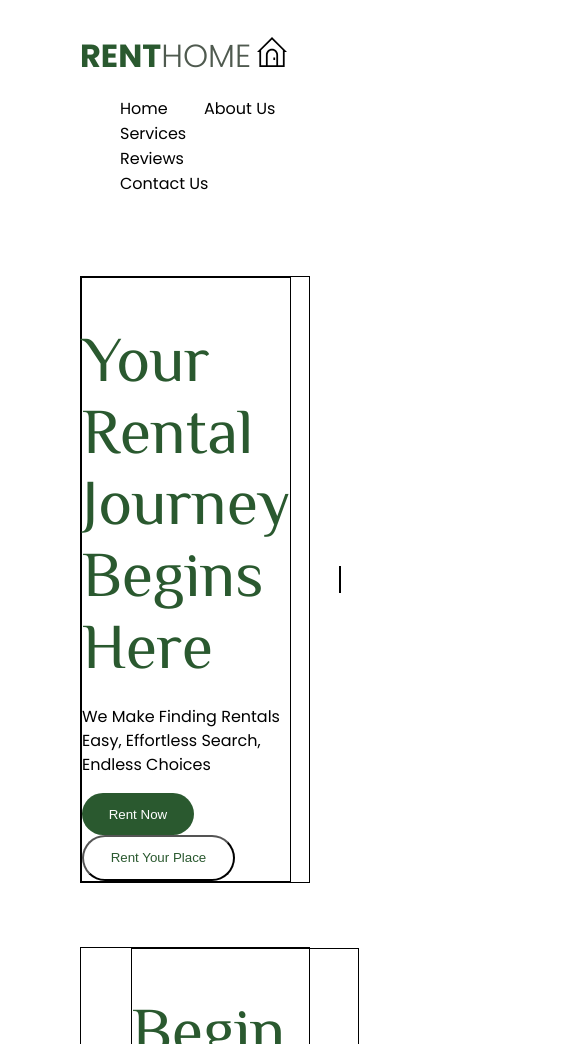
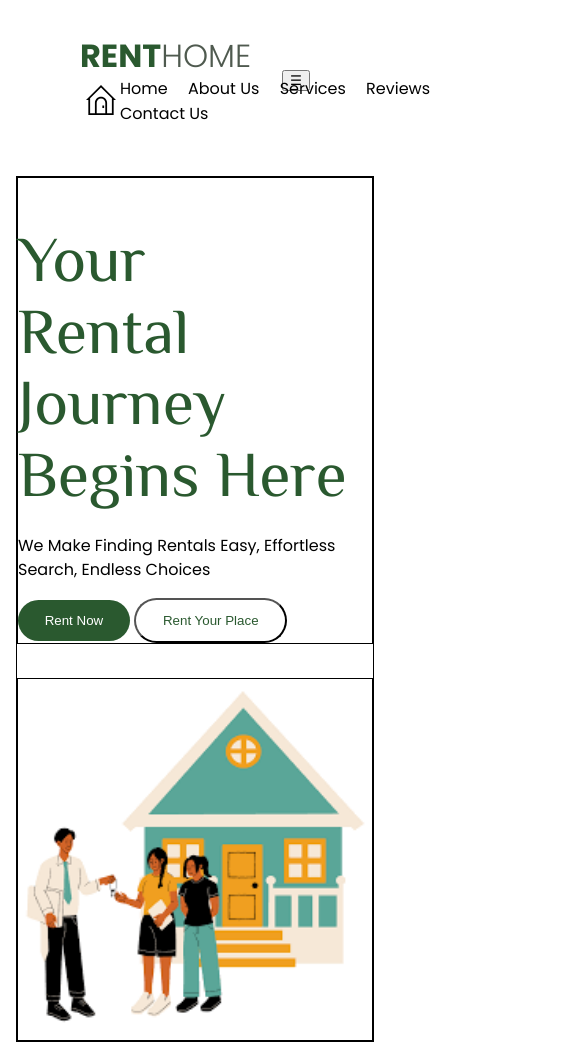
Before and after one commit to Gentlefrank/landing-page-Amena, a plain HTML site: page index.html in a window 390 px wide. Shown: the top 1044 px of the page, 585 px wide, since content can reach past the window. Drawn offline with Linux system fonts and the light colour scheme.

Commit message:
mobile responsive

```diff
--- a/index.html
+++ b/index.html
@@ -16,7 +16,10 @@
             <a class="nav-logo">
               RENT<span class="nav-logo-span">HOME<img src="assets/real-estate-house-svgrepo-com.svg" /></span>
             </a>
-            <div>
+            <button class="nav-toggle" aria-label="Toggle Navigation">
+                ☰
+            </button>
+            <div class="nav-menu">
                 <ul>
                     <li>Home</li>
                     <li>About Us</li>
@@ -124,7 +127,7 @@
     <footer class="footer container">
         <div class="row">
             <div class="col">
-                <a class="nav-logo">
+                <a class="nav-logo reduce">
                     RENT<span class="nav-logo-span">HOME<img src="assets/real-estate-house-svgrepo-com.svg" /></span>
                   </a>
                   <p>The best and easiest way to rent homes</p>
--- a/style.css
+++ b/style.css
@@ -4,8 +4,9 @@ box-sizing: border-box;
 
 body{
     box-sizing: inherit;
-    margin: 0;
+    margin: 0 auto;
     font-family: 'El-messiri', 'Poppins', sans-serif;
+     max-width: 1200px;
 
 }
 
@@ -32,7 +33,7 @@ img{
 }
 nav{
     display: flex;
-    flex-wrap: wrap;
+
     justify-content: space-between;
     align-items: center;
     margin: 2em 5em;
@@ -53,10 +54,13 @@ nav{
     height: 30px;
     margin-left: 6px;
 }
+.nav-toggle{
+    display: none;
+}
 nav li {
     display: inline-block;
     list-style: none;
-    margin-right: 2em;
+    margin-right: 1em;
 }
 
 .container{
@@ -68,7 +72,7 @@ nav li {
     display: flex;
     align-items: center;
     border: 1px solid black;
-
+    font-size: clamp(1rem, 0.8rem + 1vw, 3rem);
 }
 .col{
     border: 1px solid black;
@@ -77,7 +81,7 @@ nav li {
 
 }
 .col + .col{
-    margin-left: 3em;
+    margin-left: 1em;
 }
 .banner img{
     object-fit: cover;
@@ -111,7 +115,7 @@ nav li {
 
 }
 .services .col{
-    height: 300px;
+    height: 330px;
     background-color: #2a592f;
     color: #fff;
     padding: 1.5em;
@@ -141,7 +145,7 @@ nav li {
     align-self: flex-start;
 }
 .testimonials .col{
-
+    height: 400px;
     max-height: 500px;
     background-color: #fff;
     color: #2a592f;
@@ -181,9 +185,14 @@ nav li {
     list-style: none;
     color: #000;
     font-weight: 200;
+    font-size: .8rem;
 }
 .footer .row{
 align-items: flex-start;
+
+}
+.footer .col+ .col{
+    margin-left: 1em;
 }
 .end{
     display: flex;
@@ -201,3 +210,59 @@ align-items: flex-start;
 .copyright{
     margin: 0 auto;
 }
+.reduce{
+    font-size: 1.2rem;
+}
+.reduce img{
+    width: 15px;
+    height: 15px;
+}
+
+@media screen and (max-width: 837px) {
+    body{
+        max-width: 600px;
+
+    }
+    .nav-toggle{
+        display: block;
+    }
+    .nav-menu{
+        display: flex;
+        flex-direction: column;
+        width: 100%;
+        position: absolute;
+        top: 60px;
+
+    }
+    .container{
+        width: 100%;
+        padding: 1em;
+    }
+    .row{
+        width: 100%;
+        display: flex;
+        flex-direction: column;
+
+    }
+    .col{
+        width: 100%;
+
+    }
+    .col+ .col{
+        margin-left: 0;
+        margin-top: 2em;
+    }
+    .end{
+        flex-direction: column;
+
+    }
+    .copyright{
+        text-align: center;
+        margin-top: 2em;
+    }
+
+    .footer .col+ .col{
+        margin-left: 0;
+        margin-top: 1em;
+    }
+}
```
